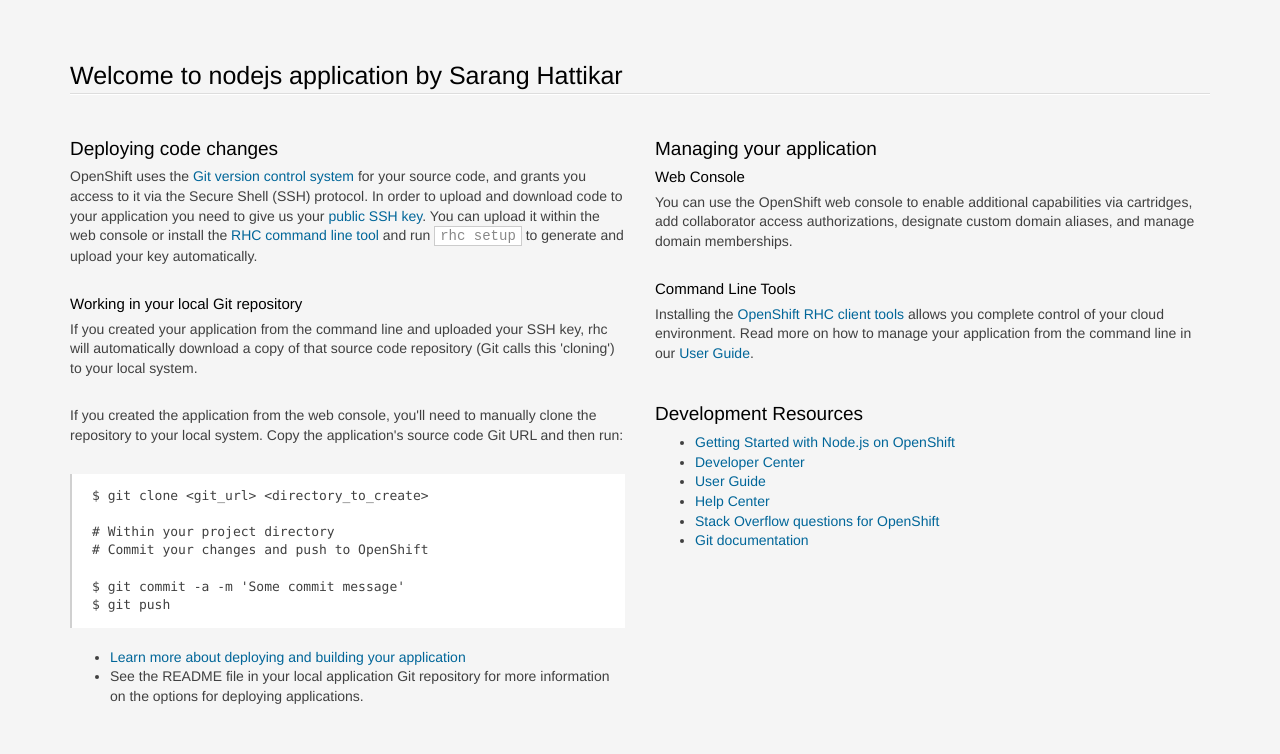
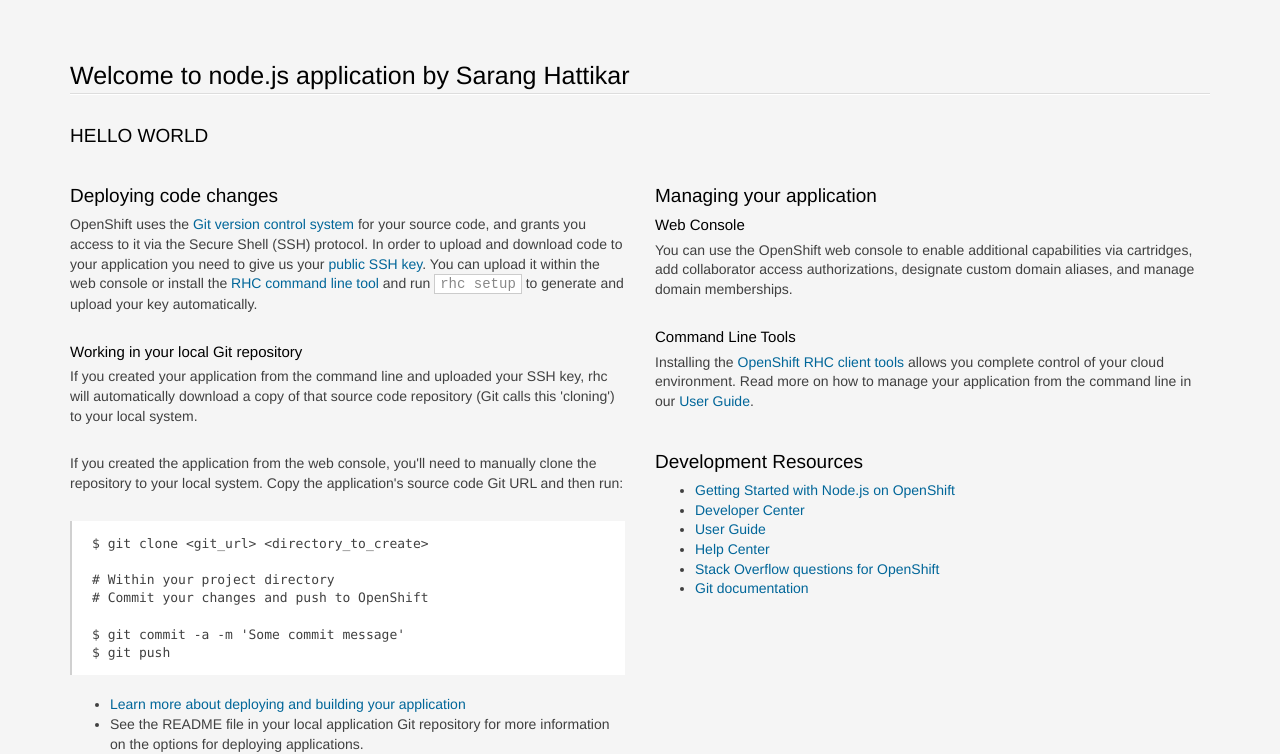
Before and after one commit to saranghattikar/cs5610fall2015, a website: page index.html in a window 1280 px wide. Shown: the top 754 px of the page. Drawn offline with Linux system fonts and the light colour scheme.

Commit message:
changed index page for Hello World

```diff
--- a/index.html
+++ b/index.html
@@ -207,7 +207,8 @@
 <body>
 <section class='container'>
           <hgroup>
-            <h1>Welcome to nodejs application by Sarang Hattikar</h1>
+            <h1>Welcome to node.js application by Sarang Hattikar</h1>
+			<h2>HELLO WORLD</h2>
           </hgroup>
 
 
```
Also changed, not shown: 1 other file.
